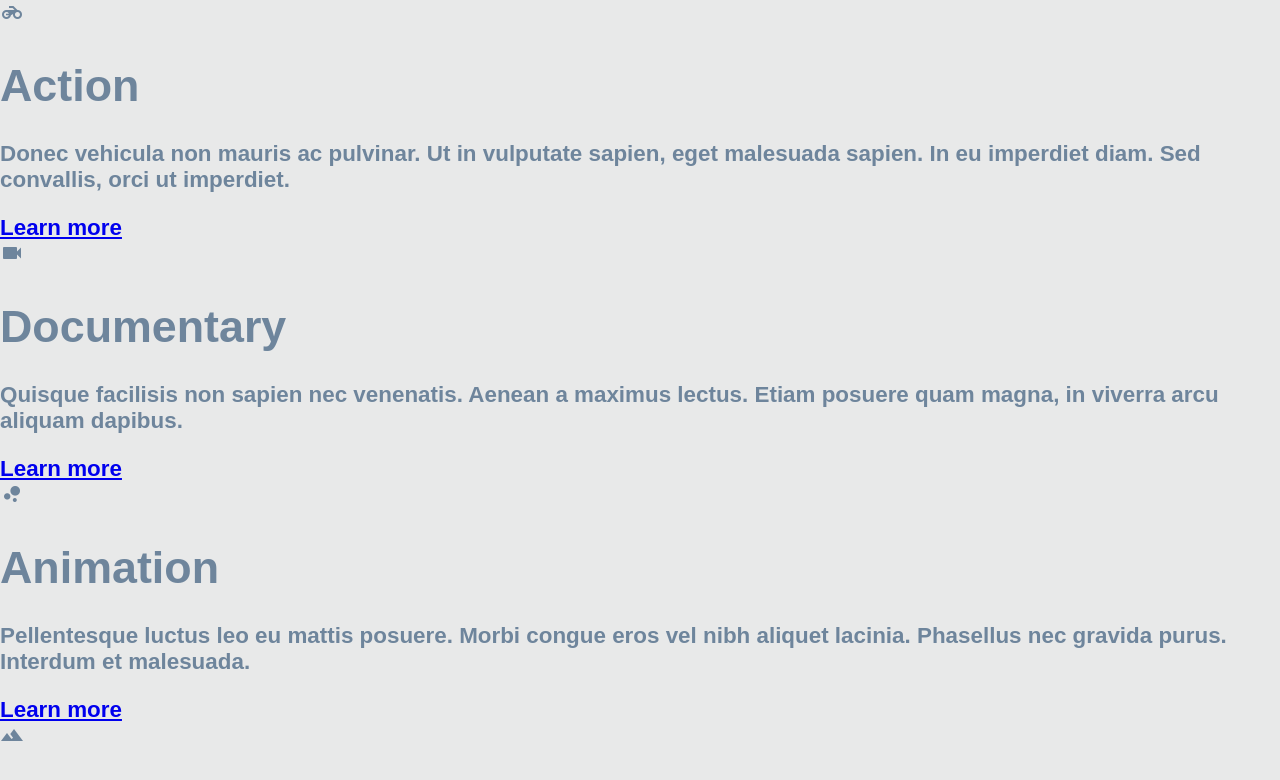
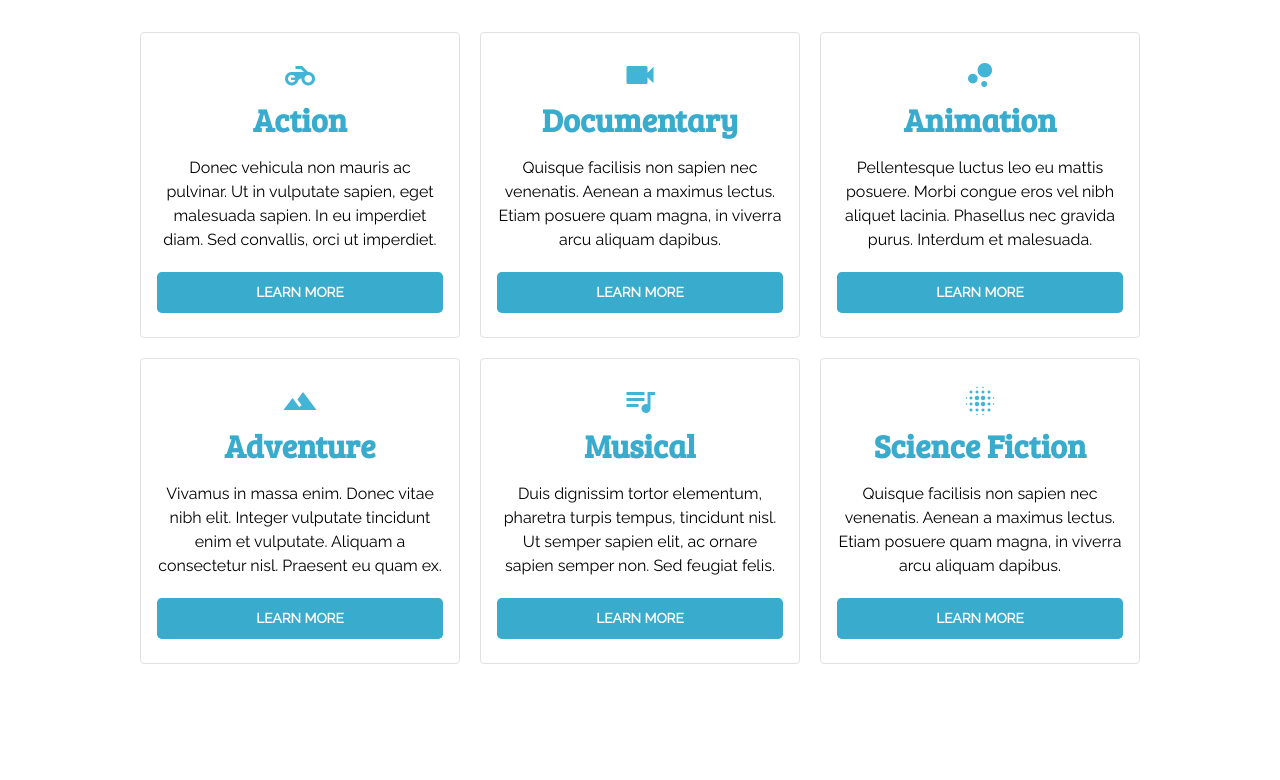
Before and after one commit to jordanmor/css-grid-layout, a plain HTML site: page index.html in a window 1280 px wide. Shown: the top 780 px of the page. Drawn offline with Linux system fonts and the light colour scheme.

Commit message:
Update style.css & grid.css to style cards in index.html

```diff
--- a/css/grid.css
+++ b/css/grid.css
@@ -2,10 +2,10 @@
    Grid Layout
 ======================================== */
 
-.grid {
+.main-content {
+	width: 95%;
 	max-width: 1000px;
 	display: grid;
-	grid-template-columns: repeat(auto-fit, minmax(200px, 1fr));
-	grid-auto-rows: minmax(150px, auto);
-	grid-gap: 15px;
+	grid-template-columns: repeat(auto-fit, minmax(280px, 1fr));
+	grid-gap: 20px;
 }
--- a/css/style.css
+++ b/css/style.css
@@ -7,30 +7,44 @@ html {
 }
 
 body {
-	font-size: 1.4em;
-	font-family: 'Varela Round', sans-serif;
-	font-weight: bold;
-	color: #6e859c;
-	padding: 0;
-	margin: 0;
-	background: #e8e9e9;
+  font-size: 1rem;
+  line-height: 1.5;
+	font-family: 'Raleway', sans-serif;
+  text-align: center;
+  margin: 0;
 }
-
-.grid {
-	background: #fff;
-	border-radius: 0.285em;
-	box-shadow: 0 0.1em 0 0 rgba(0,0,0,0.1);
-	margin: 45px auto;
+a {
+  color: #278da4;
+  text-decoration: none;
 }
-
-.item {
-	color: #fff;
-	text-shadow: 0 2px 0 rgba(110, 133, 156, 0.18);
-	padding: 0.85em;
-	background: #6e859c;
-	border: solid 1px rgba(110,133,156,0.15);
-  border-radius: 0.3em;
+p {
+  margin-bottom: 1.25em;
 }
-.item:nth-child(even) {
-	background: #a5cee9;
+.main-content {
+  margin: 2em auto;
 }
+.card {
+  padding: 1.5em 1em;
+  border: 1px solid #e1e1e1;
+  border-radius: 0.25em;
+}
+.card h1 {
+  font-family: 'Bree Serif', serif;
+  color: #39abcd;
+  margin: 0;
+  line-height: 1.25;
+}
+.btn {
+  font-size: 0.85em;
+  color: #fff;
+  font-weight: bold;
+  text-transform: uppercase;
+  padding: 0.75em 1.5em;
+  background-color: #39abcd;
+  border-radius: 0.35em;
+  display: block;
+}
+.material-icons {
+  color: #42b4d6;
+  font-size: 2.25em;
+}
```
